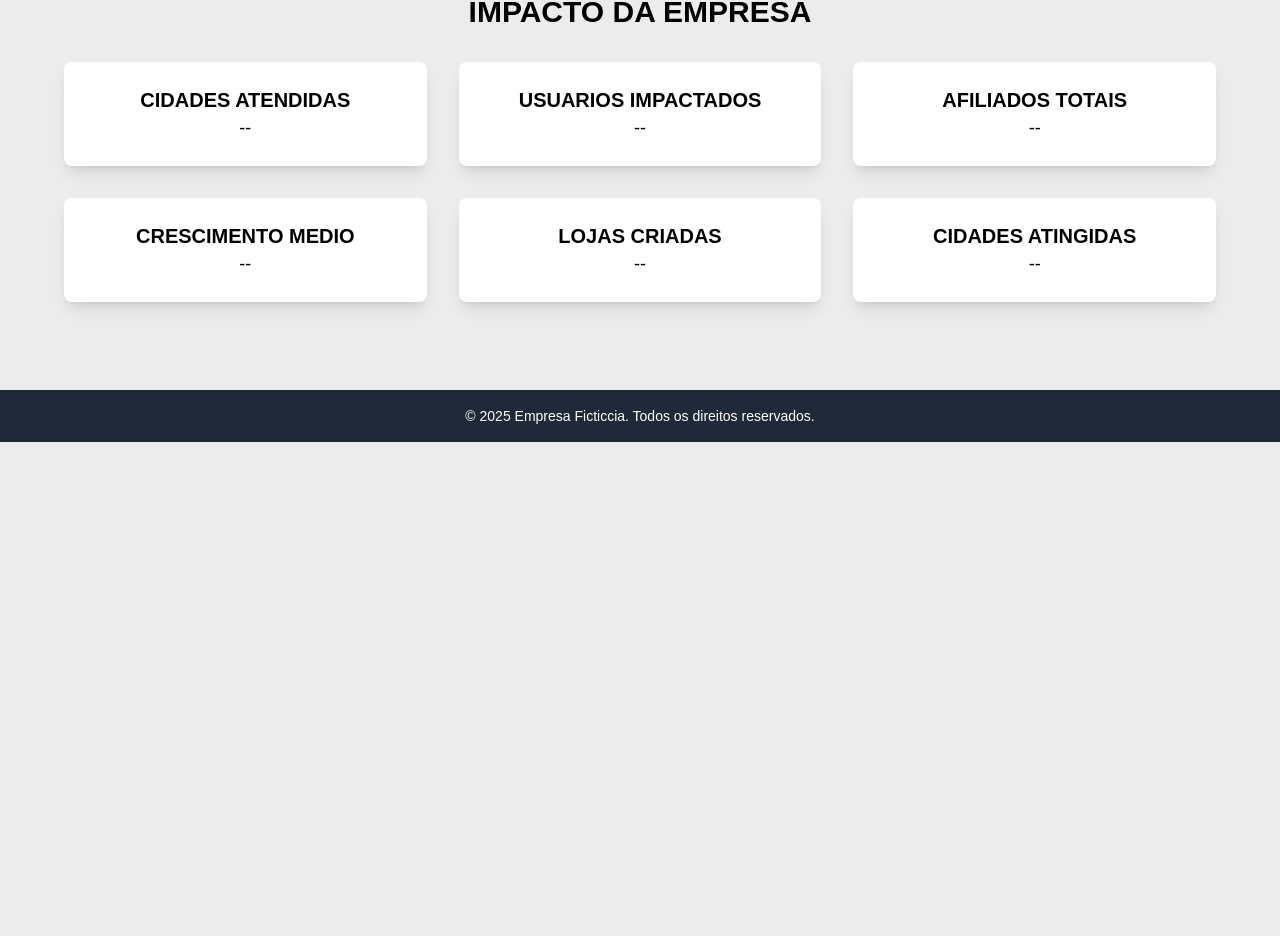
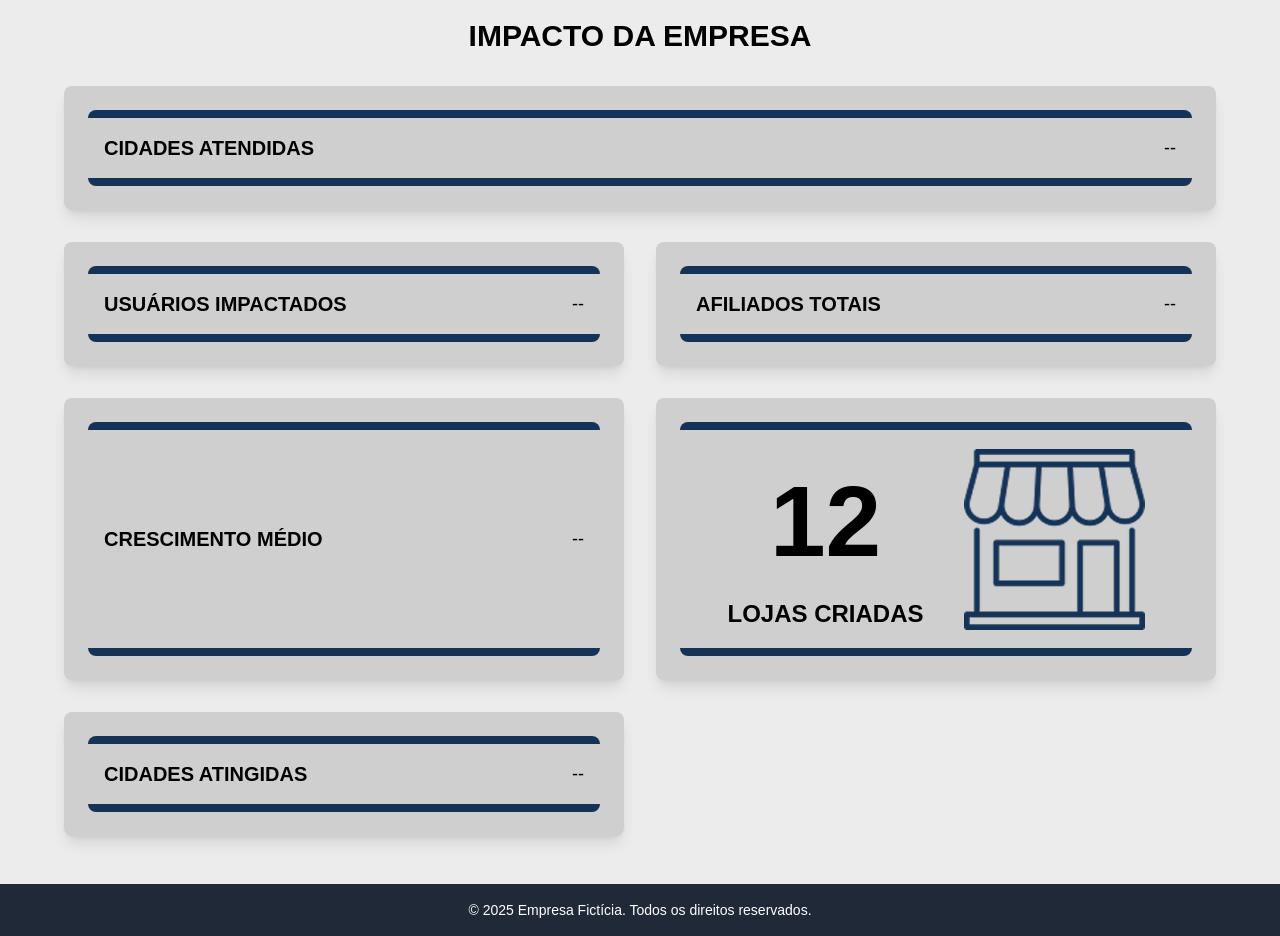
Before and after one commit to the-devs-department/FRONT-END-HELPNEI, a React (Vite) app: page / in a window 1280 px wide. Shown: the part 358-1294 px from the top of the page. Before the commit the page ends 800 px from the top, so only its background shows below. Built offline with nearby package versions, Linux system fonts and the light colour scheme.

Commit message:
Lojas Criadas + estilos da pagina com bordas

```diff
--- a/src/App.css
+++ b/src/App.css
@@ -6,4 +6,6 @@
 body {
   font-family: 'Nunito', sans-serif;
   background-color: rgb(236, 236, 236);
+  margin: 0;
+  padding: 0;
 }
--- a/src/containers/Index.tsx
+++ b/src/containers/Index.tsx
@@ -1,63 +1,92 @@
-import React from 'react';
-import '../App.css';
+import React from "react";
+import "../App.css";
 
 const App: React.FC = () => {
+  const bgColor = "bg-[#CFCFCF]";
+  const sectionClasses = `${bgColor} shadow-lg p-6 rounded-lg text-center`;
+
   return (
-    <div className="m-4">
+    <div className="">
+      {/* Navbar */}
       <div className="bg-gray-800 text-white p-4 fixed top-0 left-0 w-full z-10">
         <button className="text-xl font-semibold focus:outline-none">Voltar</button>
       </div>
-      <main className="flex flex-col items-center justify-center mt-20 space-y-8">
-        <div className="flex flex-wrap items-center justify-center space-x-8">
+
+      {/* Conteúdo Principal */}
+      <main className="flex flex-col items-center justify-center mt-20 space-y-8 my-12">
+        {/* Empresa */}
+        <div className="flex flex-wrap items-center justify-center space-x-8 border-b-8 border-black w-11/12 p-12">
           <img
             src="/img/amazonlogopreta.png"
             alt="Imagem da Empresa"
-            className="w-60 h-60 object-contain"
+            className="w-40 h-40 object-contain"
           />
           <div className="max-w-2xl">
             <h1 className="text-4xl font-bold text-gray-900">Amazon</h1>
             <p className="text-lg text-gray-700 mt-4 leading-relaxed">
-              Lorem ipsum dolor sit amet consectetur adipisicing elit. Minus magnam voluptatum commodi dolor, ullam veritatis distinctio laborum doloremque veniam deleniti itaque impedit atque labore dicta dolore. Deserunt obcaecati hic adipisci?
+              Lorem ipsum dolor sit amet consectetur adipisicing elit. Minus magnam voluptatum
+              commodi dolor, ullam veritatis distinctio laborum doloremque veniam deleniti itaque
+              impedit atque labore dicta dolore. Deserunt obcaecati hic adipisci?
             </p>
           </div>
         </div>
-      <h2 className="text-3xl font-bold  mt-8">IMPACTO DA EMPRESA</h2>
-        {/* Container principal para os gráficos */}
-        <div className="grid grid-cols-1 md:grid-cols-2 lg:grid-cols-3 gap-8 w-full max-w-6xl text-center mt-8">
 
-          <div className="bg-white shadow-lg p-6 rounded-lg">
-            <h2 className="text-xl font-bold ">CIDADES ATENDIDAS</h2>
+        {/* Impacto da Empresa */}
+        <h2 className="text-3xl font-bold mt-8">IMPACTO DA EMPRESA</h2>
+
+        {/* Estatísticas */}
+        <div className={`${sectionClasses} w-full max-w-6xl`}>
+          <div className="border-t-8 border-b-8 border-[#143357] flex items-center justify-between p-4 rounded-lg h-full">
+            <h2 className="text-xl font-bold">CIDADES ATENDIDAS</h2>
             <p className="text-lg">--</p>
           </div>
+        </div>
 
-          <div className="bg-white shadow-lg p-6 rounded-lg">
-            <h2 className="text-xl font-bold">USUARIOS IMPACTADOS</h2>
-            <p className="text-lg ">--</p>
+        <div className="grid grid-cols-1 md:grid-cols-2 gap-8 w-full max-w-6xl mt-8">
+          <div className={sectionClasses}>
+            <div className="border-t-8 border-b-8 border-[#143357] flex items-center justify-between p-4 rounded-lg h-full">
+              <h2 className="text-xl font-bold">USUÁRIOS IMPACTADOS</h2>
+              <p className="text-lg">--</p>
+            </div>
+          </div>
+          <div className={sectionClasses}>
+            <div className="border-t-8 border-b-8 border-[#143357] flex items-center justify-between p-4 rounded-lg h-full">
+              <h2 className="text-xl font-bold">AFILIADOS TOTAIS</h2>
+              <p className="text-lg">--</p>
+            </div>
+          </div>
+          <div className={sectionClasses}>
+            <div className="border-t-8 border-b-8 border-[#143357] flex items-center justify-between p-4 rounded-lg h-full">
+              <h2 className="text-xl font-bold">CRESCIMENTO MÉDIO</h2>
+              <p className="text-lg">--</p>
+            </div>
           </div>
 
-          <div className="bg-white shadow-lg p-6 rounded-lg">
-            <h2 className="text-xl font-bold">AFILIADOS TOTAIS</h2>
-            <p className="text-lg ">--</p>
+          {/* Lojas Criadas */}
+          <div className={sectionClasses}>
+            <div className="border-t-8 border-b-8 border-[#143357] flex items-center justify-center gap-10 p-4 rounded-lg h-full">
+              <div>
+                <h2 className="text-[100px] font-bold">12</h2>
+                <h2 className="text-[24px] font-bold">LOJAS CRIADAS</h2>
+              </div>
+              <div>
+                <img src="/img/shopping-store.png" alt="Loja Criada" />
+              </div>
+            </div>
           </div>
 
-          <div className="bg-white shadow-lg p-6 rounded-lg">
-            <h2 className="text-xl font-bold">CRESCIMENTO MEDIO</h2>
-            <p className="text-lg ">--</p>
-          </div>
-
-          <div className="bg-white shadow-lg p-6 rounded-lg">
-            <h2 className="text-xl font-bold">LOJAS CRIADAS</h2>
-            <p className="text-lg ">--</p>
-          </div>
-
-          <div className="bg-white shadow-lg p-6 rounded-lg">
-            <h2 className="text-xl font-bold">CIDADES ATINGIDAS</h2>
-            <p className="text-lg ">--</p>
+          <div className={sectionClasses}>
+            <div className="border-t-8 border-b-8 border-[#143357] flex items-center justify-between p-4 rounded-lg h-full">
+              <h2 className="text-xl font-bold">CIDADES ATINGIDAS</h2>
+              <p className="text-lg">--</p>
+            </div>
           </div>
         </div>
       </main>
-      <footer className="bg-gray-800 text-white text-center p-4 fixed bottom-0 left-0 w-full">
-        <p className="text-sm">© 2025 Empresa Ficticcia. Todos os direitos reservados.</p>
+
+      {/* Rodapé */}
+      <footer className="bg-gray-800 text-white text-center p-4 bottom-0 left-0 w-full">
+        <p className="text-sm">© 2025 Empresa Fictícia. Todos os direitos reservados.</p>
       </footer>
     </div>
   );
```
Also changed, not shown: public/img/shopping-store.png (added).
